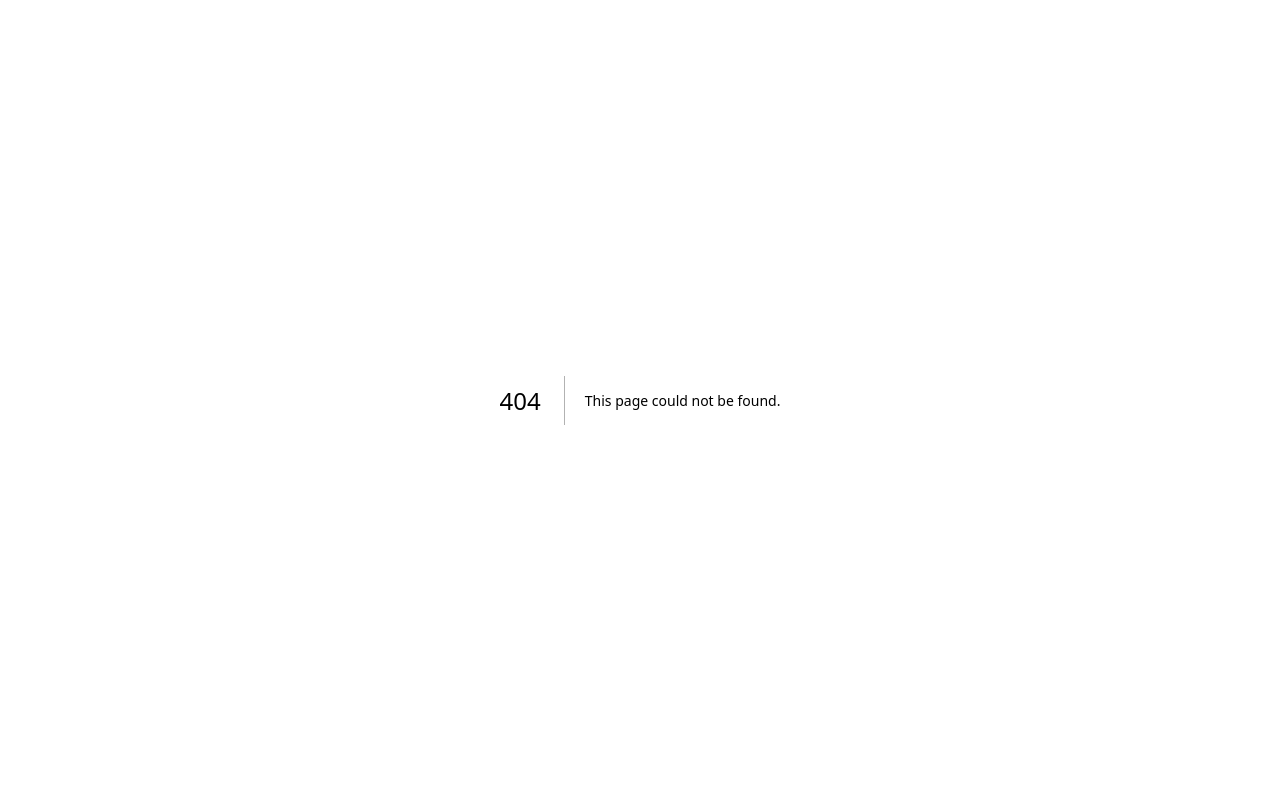
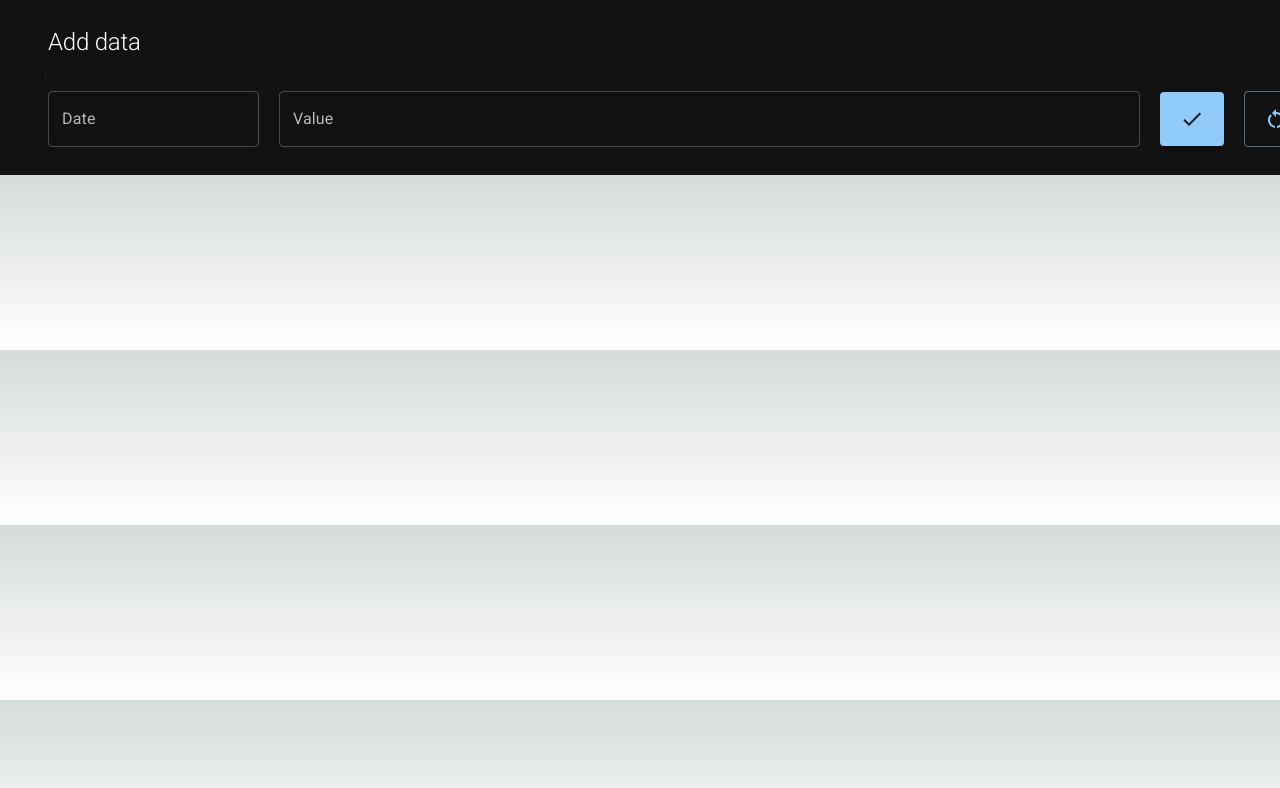
Before and after one commit to Bloodyblow/instant-stats, a Next.js app: page /components/ValueForm in a window 1280 px wide. Before the commit this address had no page. Shown: the top 788 px of the page. Built offline with nearby package versions, Linux system fonts and the light colour scheme.

Commit message:
Form to add data

```diff
--- a/package.json
+++ b/package.json
@@ -13,10 +13,12 @@
     "@emotion/styled": "^11.10.5",
     "@mui/icons-material": "^5.11.0",
     "@mui/material": "^5.11.7",
+    "@mui/x-date-pickers": "^5.0.17",
     "@next/font": "13.1.6",
     "@types/node": "18.11.18",
     "@types/react": "18.0.27",
     "@types/react-dom": "18.0.10",
+    "dayjs": "^1.11.7",
     "eslint": "8.33.0",
     "eslint-config-next": "13.1.6",
     "next": "13.1.6",
--- a/src/pages/category/[id].tsx
+++ b/src/pages/category/[id].tsx
@@ -4,6 +4,7 @@ import Layout from "../components/Layout";
 import BarChartIcon from "@mui/icons-material/BarChart";
 import { CategoryExtend } from "@/app/types";
 import ValuesTable from "../components/ValuesTable";
+import ValueForm from "../components/ValueForm";
 
 const Category = () => {
   const router = useRouter();
@@ -27,6 +28,7 @@ const Category = () => {
     <Layout
       pageTitle={isUpdate ? categoryData.name : "Create a new set of data"}
     >
+      <ValueForm />
       <ValuesTable values={categoryData.values} unit={categoryData.unit} />
       <Link href="/">Go back</Link>
     </Layout>
--- a/src/pages/components/AnimatedTitle.tsx
+++ b/src/pages/components/AnimatedTitle.tsx
@@ -1,7 +1,10 @@
+import { Typography } from "@mui/material";
 import React from "react";
 import styles from "./AnimatedTitle.module.css";
 
 const AnimatedTitle = ({ title }: { title: string }) => (
-  <h1 className={styles.title}>{title}</h1>
+  <Typography variant="h1" component="h1" className={styles.title}>
+    {title}
+  </Typography>
 );
 export default AnimatedTitle;
--- a/src/pages/components/CategoriesList.tsx
+++ b/src/pages/components/CategoriesList.tsx
@@ -16,7 +16,7 @@ export default function CategoriesList({
   return (
     <List sx={{ width: "300px", border: "1px solid blue" }}>
       {categories.map((item) => (
-        <ListItem disablePadding>
+        <ListItem disablePadding key={item.id}>
           <ListItemButton onClick={() => onClick(item.id)}>
             <ListItemIcon>{item.icon}</ListItemIcon>
             <ListItemText primary={item.name} />
--- a/src/pages/components/Layout.tsx
+++ b/src/pages/components/Layout.tsx
@@ -29,7 +29,7 @@ export default function Layout({
           <Box
             sx={{
               gcolor: "background.paper",
-              border: "1px solid red",
+              // border: "1px solid red",
               display: "flex",
               flexGrow: 1,
               flexDirection: "column",
--- /dev/null
+++ b/src/pages/components/ValueForm.tsx
@@ -0,0 +1,108 @@
+import React, { useState, FormEvent } from "react";
+import Box from "@mui/material/Box";
+import TextField from "@mui/material/TextField";
+import { Dayjs } from "dayjs";
+import { AdapterDayjs } from "@mui/x-date-pickers/AdapterDayjs";
+import { LocalizationProvider } from "@mui/x-date-pickers/LocalizationProvider";
+import { DatePicker } from "@mui/x-date-pickers/DatePicker";
+import CheckIcon from "@mui/icons-material/Check";
+import {
+  Button,
+  FormControl,
+  FormGroup,
+  Tooltip,
+  Typography,
+} from "@mui/material";
+import RestartAltIcon from "@mui/icons-material/RestartAlt";
+
+export default function ValueForm() {
+  const [date, setDate] = useState<Dayjs | null>(null);
+  const [value, setValue] = useState<string | null>(null);
+
+  const onSubmit = (e: FormEvent<HTMLFormElement>) => {
+    e.preventDefault();
+    console.log(date, value);
+  };
+
+  const onReset = () => {
+    setDate(null);
+    setValue(null);
+  };
+
+  return (
+    <Box
+      component="form"
+      sx={{
+        backgroundColor: "background.paper",
+        color: "secondary.contrastText",
+        width: "calc(100% + 60px)",
+        padding: "20px 40px",
+        alignItems: "center",
+      }}
+      noValidate
+      autoComplete="off"
+      onSubmit={onSubmit}
+    >
+      <Typography
+        variant="h2"
+        component="h2"
+        sx={{ fontSize: "1.5rem", color: "white", m: 1 }}
+      >
+        Add data
+      </Typography>
+      ;
+      <FormControl sx={{ m: 1, width: "100%" }}>
+        <FormGroup
+          row
+          sx={{ justifyContent: "space-between", alignItems: "center" }}
+        >
+          <LocalizationProvider dateAdapter={AdapterDayjs}>
+            <DatePicker
+              label="Date"
+              value={date}
+              onChange={(newValue) => {
+                setDate(newValue);
+              }}
+              renderInput={(params) => <TextField {...params} />}
+            />
+          </LocalizationProvider>
+          <TextField
+            id="outlined-basic"
+            label="Value"
+            variant="outlined"
+            type="number"
+            sx={{
+              color: "secondary.contrastText",
+              flexGrow: 1,
+              margin: "0 20px",
+            }}
+            value={value || ""}
+            onChange={(e) => setValue(e.target.value)}
+          />
+          <Tooltip title="Add data">
+            <Button
+              variant="contained"
+              type="submit"
+              sx={{
+                width: "fit-content",
+                padding: "15px",
+                marginRight: "20px",
+              }}
+            >
+              <CheckIcon />
+            </Button>
+          </Tooltip>
+          <Tooltip title="Reset form">
+            <Button
+              variant="outlined"
+              sx={{ width: "fit-content", padding: "15px" }}
+              onClick={onReset}
+            >
+              <RestartAltIcon />
+            </Button>
+          </Tooltip>
+        </FormGroup>
+      </FormControl>
+    </Box>
+  );
+}
--- a/src/styles/globals.css
+++ b/src/styles/globals.css
@@ -86,13 +86,13 @@ body {
 }
 
 body {
-  color: rgb(var(--foreground-rgb));
-  /* background: linear-gradient(
+  /* color: rgb(var(--foreground-rgb)); */
+  background: linear-gradient(
       to bottom,
       transparent,
       rgb(var(--background-end-rgb))
     )
-    rgb(var(--background-start-rgb)); */
+    rgb(var(--background-start-rgb));
 }
 
 a {
--- a/src/theme.ts
+++ b/src/theme.ts
@@ -11,19 +11,19 @@ export const roboto = Roboto({
 const themeOptions: ThemeOptions = {
   palette: {
     mode: "dark",
-    primary: {
-      main: "#77e09e",
-    },
-    secondary: {
-      main: "#fdfd67",
-    },
-    success: {
-      main: "#346cc1",
-    },
-    background: {
-      default: "#030a03",
-      paper: "#202320",
-    },
+    //   primary: {
+    //     main: "#77e09e",
+    //   },
+    //   secondary: {
+    //     main: "#fdfd67",
+    //   },
+    //   success: {
+    //     main: "#346cc1",
+    //   },
+    //   background: {
+    //     default: "#030a03",
+    //     paper: "#202320",
+    //   },
   },
 };
 
```
Also changed, not shown: src/pages/components/ValuesTable.tsx (added, +76 -0 lines), 1 other file (tests, documents, lock files or other folders).
